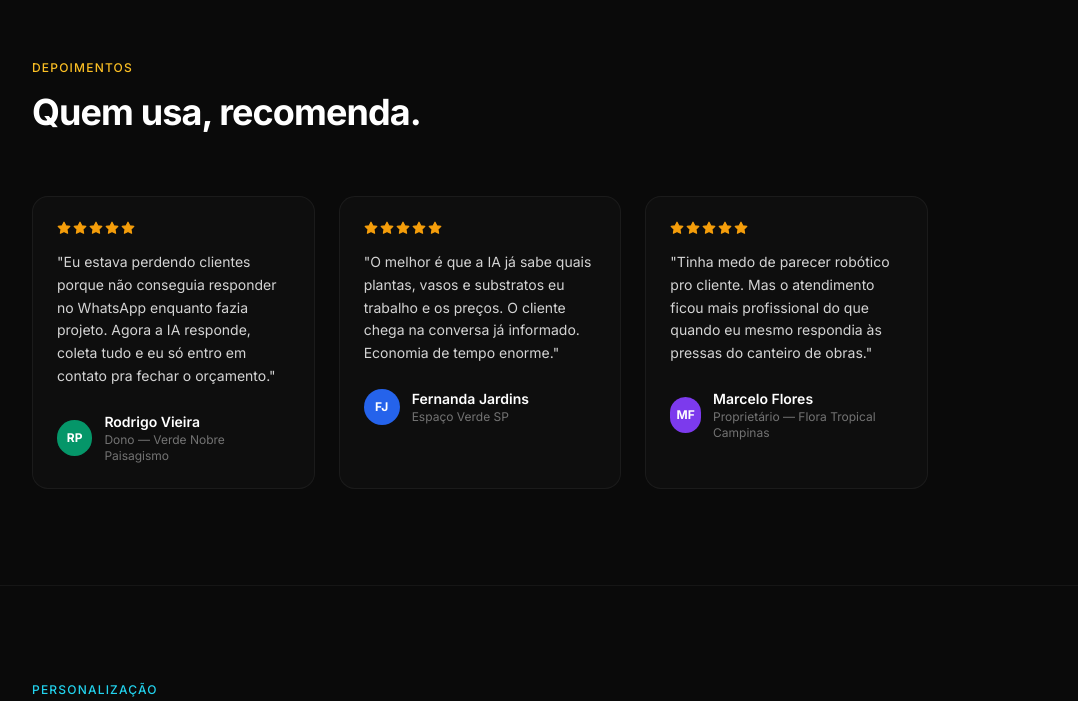
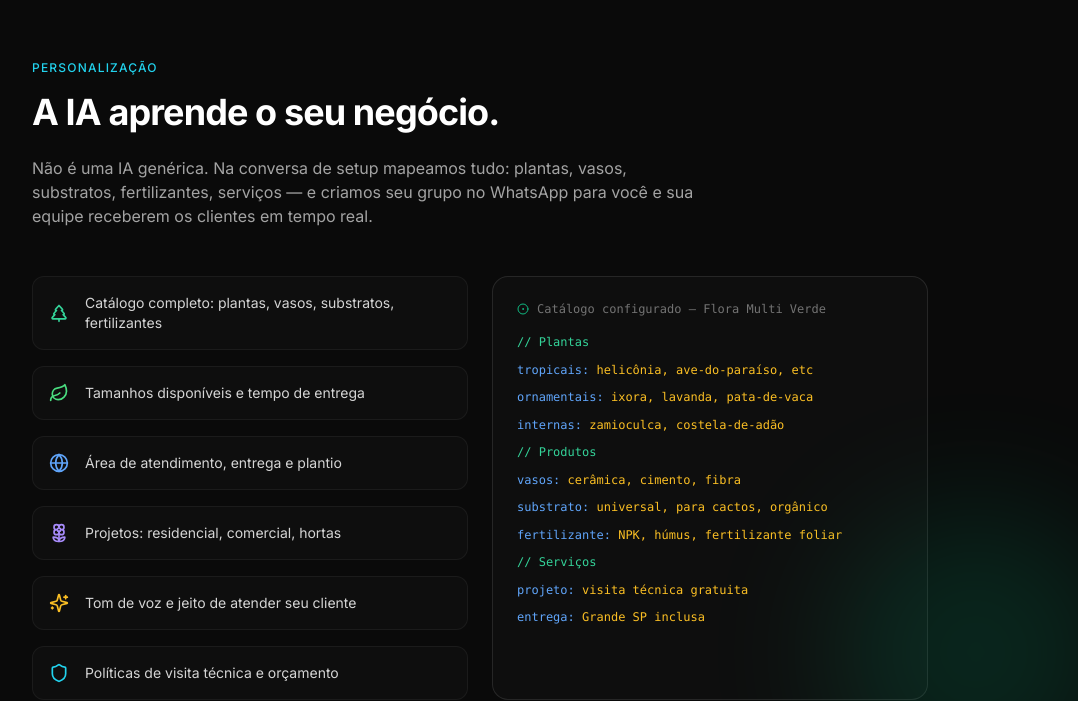
Before and after one commit to mubcar/aoa-mvp, a React (Vite) app in the folder frontend/: page / in a window 1280 px wide. Shown: the part 3666-4367 px from the top of the page, without its empty margins (160-1238 px from the left). Built offline with nearby package versions, Linux system fonts and the light colour scheme; no server answers.

Commit message:
chore: remover secao depoimentos

```diff
--- a/frontend/src/pages/Landing.jsx
+++ b/frontend/src/pages/Landing.jsx
@@ -455,34 +455,6 @@ export function Landing() {
       </section>
 
       {/* Testimonials */}
-      <section className="px-6 py-24 border-t border-white/5">
-        <div className="max-w-4xl mx-auto">
-          <p className="text-xs font-medium text-amber-400 tracking-widest uppercase mb-4">Depoimentos</p>
-          <h2 className="text-3xl sm:text-4xl font-bold tracking-tight mb-16">Quem usa, recomenda.</h2>
-          <div className="grid md:grid-cols-3 gap-6">
-            {TESTIMONIALS.map((t) => (
-              <div key={t.name} className="p-6 rounded-2xl border border-white/5 bg-white/[0.02] hover:bg-white/[0.04] transition-all">
-                <div className="flex gap-0.5 mb-4">
-                  {[...Array(5)].map((_, i) => (
-                    <Star key={i} className="w-3.5 h-3.5 fill-amber-500 text-amber-500" />
-                  ))}
-                </div>
-                <p className="text-sm text-neutral-300 leading-relaxed mb-6">"{t.text}"</p>
-                <div className="flex items-center gap-3">
-                  <div className={`w-9 h-9 rounded-full ${t.color} flex items-center justify-center text-xs font-bold text-white`}>
-                    {t.avatar}
-                  </div>
-                  <div>
-                    <p className="text-sm font-semibold">{t.name}</p>
-                    <p className="text-xs text-neutral-500">{t.role}</p>
-                  </div>
-                </div>
-              </div>
-            ))}
-          </div>
-        </div>
-      </section>
-
       {/* How the AI learns your catalog */}
       <section className="px-6 py-24 border-t border-white/5 relative">
         <FloatingOrb className="bottom-0 right-0" color="bg-emerald-600" size="w-72 h-72" />
```
